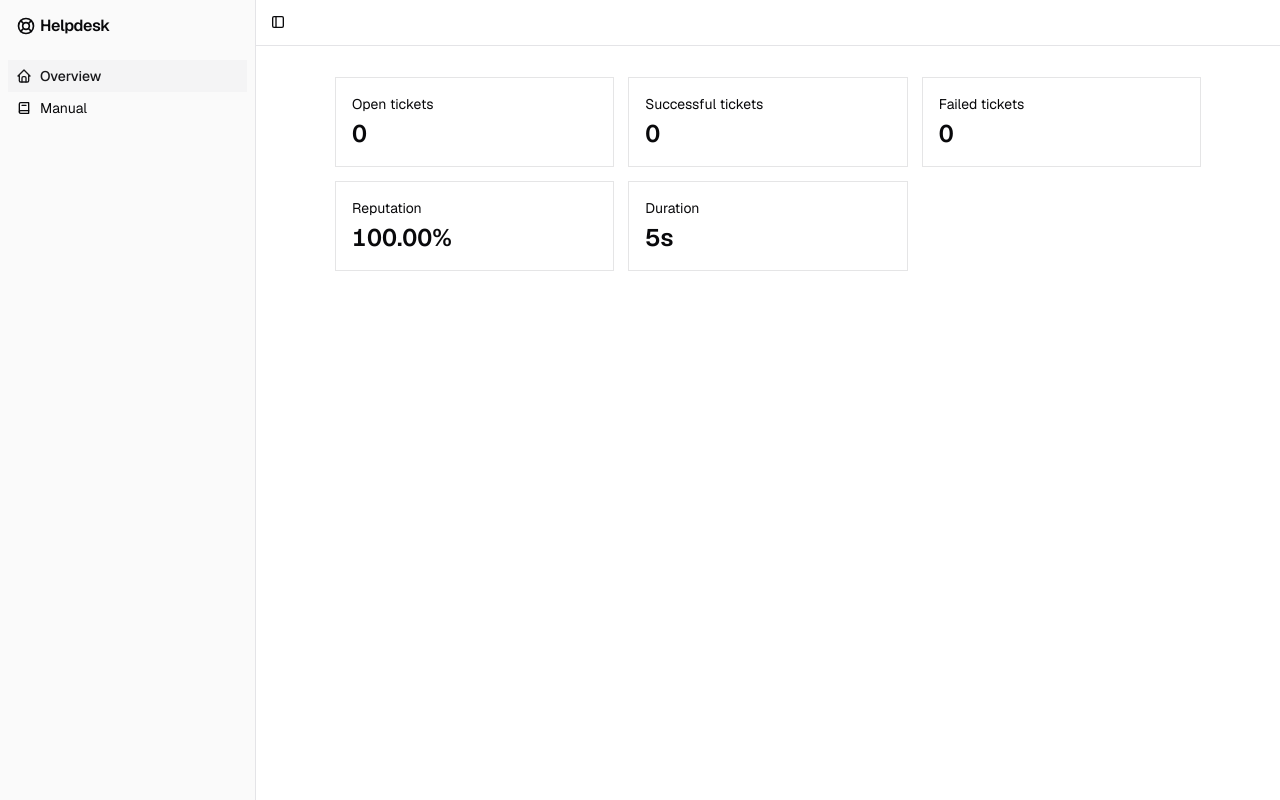
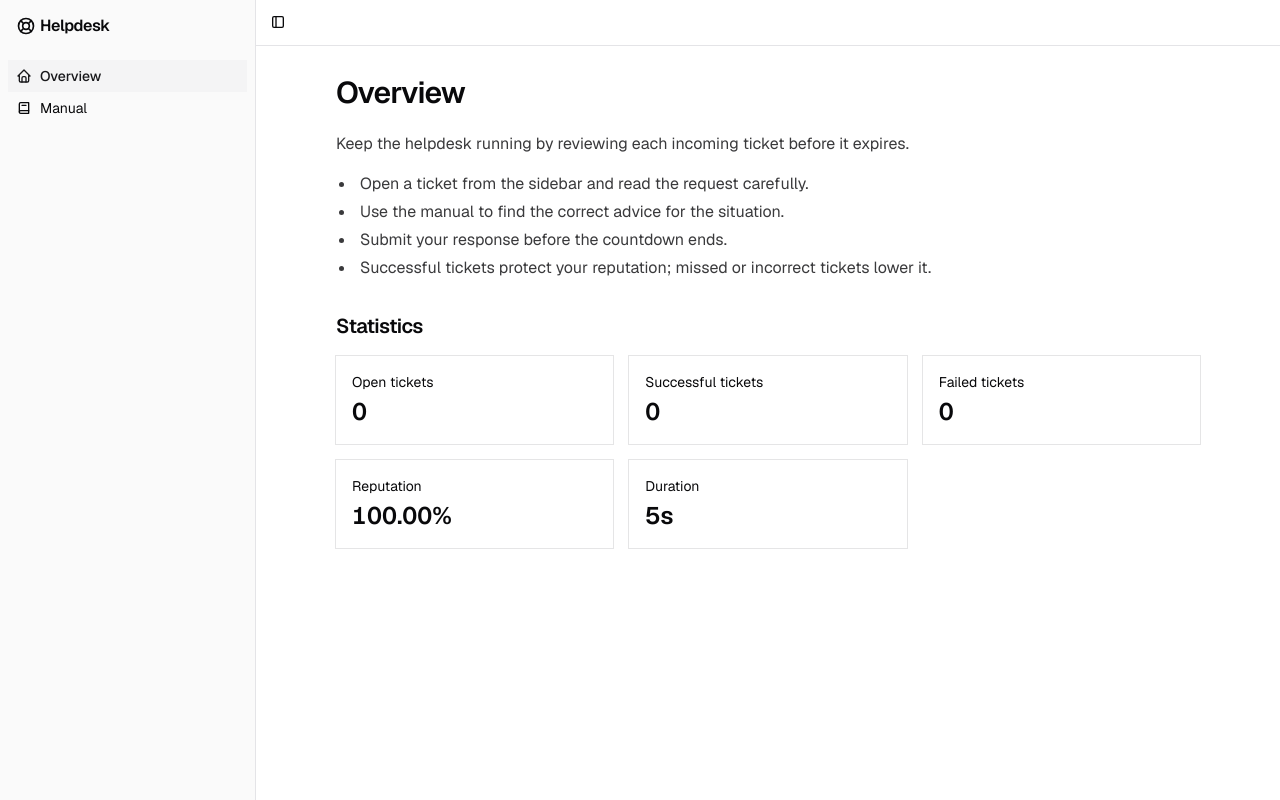
Before and after one commit to jameblai/helpdesk, a Next.js app: page / in a window 1280 px wide. Built offline with nearby package versions, Linux system fonts and the light colour scheme.

Commit message:
Improve overview page

```diff
--- a/app/globals.css
+++ b/app/globals.css
@@ -150,6 +150,14 @@
     @apply text-foreground/80 my-4;
   }
 
+  .prose ul {
+    @apply text-foreground/80 my-4 list-disc space-y-1 pl-5;
+  }
+
+  .prose li {
+    @apply pl-1;
+  }
+
   .prose code {
     @apply bg-muted text-foreground px-1 py-0.5 font-mono text-sm font-medium;
   }
--- a/app/page.tsx
+++ b/app/page.tsx
@@ -4,7 +4,29 @@ import { GameStats } from "@/components/GameStats";
 export default function GamePage() {
   return (
     <Container className="py-4 md:py-8">
-      <GameStats />
+      <article className="prose">
+        <h1>Overview</h1>
+        <p>
+          Keep the helpdesk running by reviewing each incoming ticket before it
+          expires.
+        </p>
+        <ul>
+          <li>
+            Open a ticket from the sidebar and read the request carefully.
+          </li>
+          <li>Use the manual to find the correct advice for the situation.</li>
+          <li>Submit your response before the countdown ends.</li>
+          <li>
+            Successful tickets protect your reputation; missed or incorrect
+            tickets lower it.
+          </li>
+        </ul>
+      </article>
+
+      <section className="flex flex-col gap-4">
+        <h2 className="text-xl font-semibold tracking-tight">Statistics</h2>
+        <GameStats />
+      </section>
     </Container>
   );
 }
```
